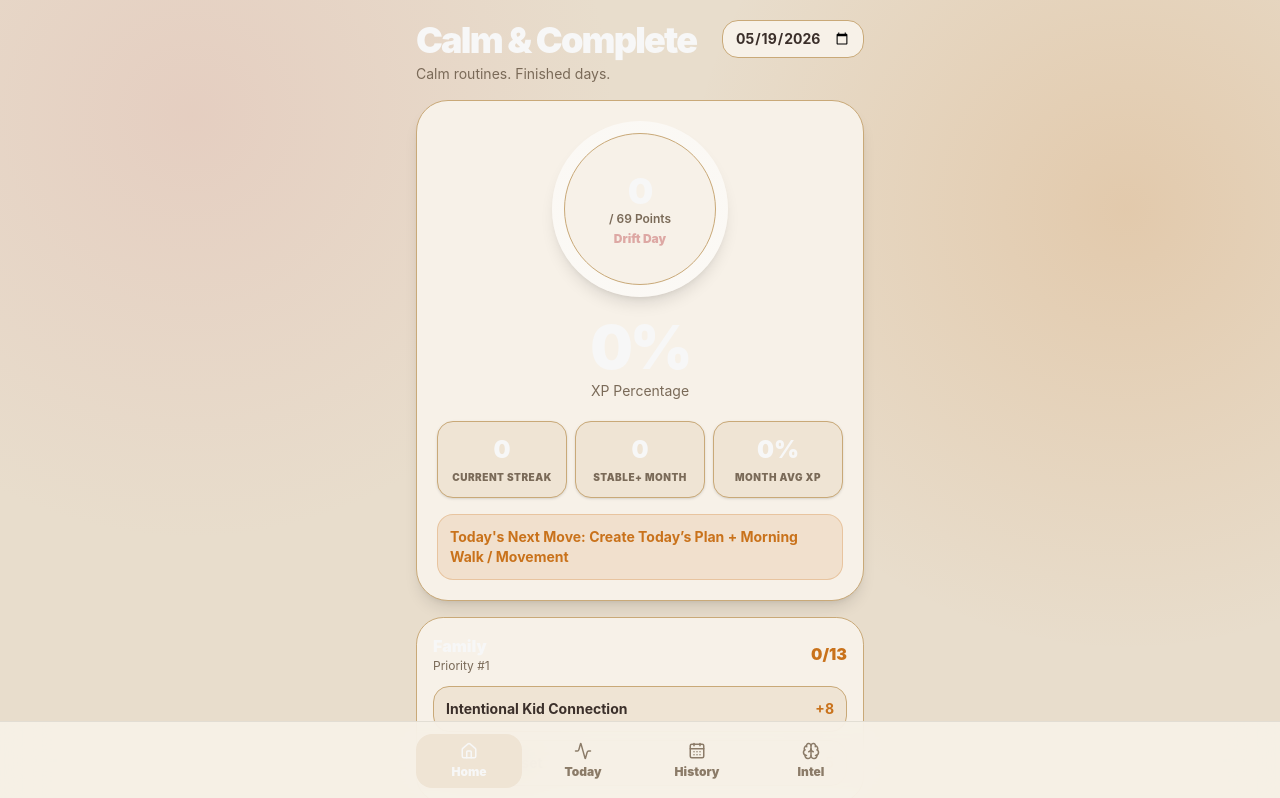
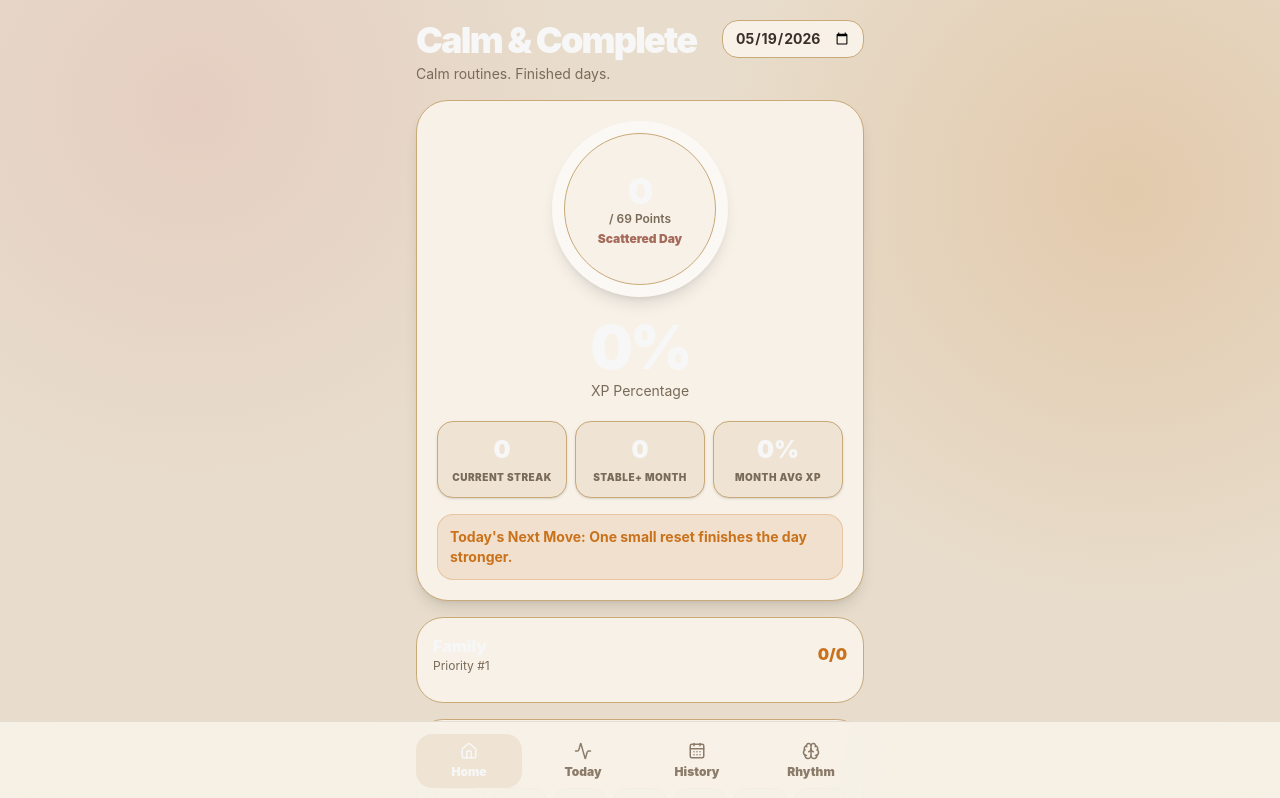
Before and after one commit to codyking0602/Calm-and-Complete, a React (Vite) app: page / in a window 1280 px wide. Shown: the top 798 px of the page. Built offline with nearby package versions, Linux system fonts and the light colour scheme.

Commit message:
Update App.jsx

```diff
--- a/src/App.jsx
+++ b/src/App.jsx
@@ -53,28 +53,26 @@ const COLORS = {
   },
 };
 
-const CORE_SECTIONS = ["Plan", "Body", "Home", "Projects", "Nutrition", "Family", "Reset"];
+const CORE_SECTIONS = ["Morning", "Midday", "Evening"];
 
 const SECTION_COLORS = {
-  Plan: "#C9721B",
-  Body: "#0D5B3E",
-  Home: "#DDA8A4",
-  Projects: "#D9B62E",
-  Nutrition: "#8AA68A",
-  Family: "#C9721B",
-  Reset: "#7A6A58",
+  Morning: "#C9721B",
+  Midday: "#DDA8A4",
+  Evening: "#0D5B3E",
 };
 
 const CORE_HABITS = [
-  { id: "planToday", label: "Create Today’s Plan", points: 10, group: "Plan" },
-  { id: "movement", label: "Morning Walk / Movement", points: 10, group: "Body" },
-  { id: "completeProject", label: "Complete One Started Project", points: 10, group: "Projects" },
-  { id: "morningReset", label: "Morning Reset Routine", points: 8, group: "Home" },
-  { id: "eatIntentional", label: "Eat Intentionally", points: 8, group: "Nutrition" },
-  { id: "kidConnection", label: "Intentional Kid Connection", points: 8, group: "Family" },
-  { id: "homeReset", label: "15-Minute Home Reset", points: 5, group: "Home" },
-  { id: "eveningReset", label: "Evening Reset / Prep Tomorrow", points: 5, group: "Reset" },
-  { id: "pauseReset", label: "Pause & Reset", points: 5, group: "Family" },
+  { id: "morningReset", label: "Morning Reset Routine", points: 8, group: "Morning" },
+  { id: "planToday", label: "Create Today’s Plan", points: 10, group: "Morning" },
+  { id: "movement", label: "Morning Walk / Movement", points: 10, group: "Morning" },
+
+  { id: "eatIntentional", label: "Eat Intentionally", points: 8, group: "Midday" },
+  { id: "homeReset", label: "15-Minute Home Reset", points: 5, group: "Midday" },
+  { id: "completeProject", label: "Complete One Started Project", points: 10, group: "Midday" },
+
+  { id: "kidConnection", label: "Intentional Kid Connection", points: 8, group: "Evening" },
+  { id: "pauseReset", label: "Pause & Reset", points: 5, group: "Evening" },
+  { id: "eveningReset", label: "Evening Reset / Prep Tomorrow", points: 5, group: "Evening" },
 ];
 
 const BONUS_HABITS = [
@@ -222,18 +220,18 @@ function completionFor(day) {
 
 function getTier(score) {
   if (score.totalPercent >= 109) {
-    return { label: "Overdrive Day", color: "#B8860B", key: "overdrive" };
+    return { label: "Overflow Day", color: "#B8860B", key: "overdrive" };
   }
 
   if (score.corePercent >= 85) {
-    return { label: "Elite Day", color: "#0D5B3E", key: "elite" };
+    return { label: "Complete Day", color: "#0D5B3E", key: "elite" };
   }
 
   if (score.corePercent >= 55) {
-    return { label: "Stable Day", color: "#C9721B", key: "stable" };
+    return { label: "Calm Day", color: "#C9721B", key: "stable" };
   }
 
-  return { label: "Drift Day", color: "#DDA8A4", key: "drift" };
+  return { label: "Scattered Day", color: "#A66A5B", key: "drift" };
 }
 
 function getNextMove(day, score) {
@@ -1068,7 +1066,7 @@ export default function LifeScoreboard() {
               className="rounded-[1.7rem] p-4"
               style={{ backgroundColor: COLORS.intel.card, border: `1px solid ${COLORS.intel.border}` }}
             >
-              <div className="font-black" style={{ color: COLORS.intel.title }}>Pattern Intelligence</div>
+              <div className="font-black" style={{ color: COLORS.intel.title }}>Daily Rhythm</div>
 
               <div
                 className="mt-3 overflow-hidden rounded-3xl"
@@ -1093,7 +1091,7 @@ export default function LifeScoreboard() {
           <NavButton active={tab === "home"} onClick={() => setTab("home")} icon={<Home size={18} />} label="Home" tabKey="home" />
           <NavButton active={tab === "today"} onClick={() => setTab("today")} icon={<Activity size={18} />} label="Today" tabKey="today" />
           <NavButton active={tab === "history"} onClick={() => setTab("history")} icon={<CalendarDays size={18} />} label="History" tabKey="history" />
-          <NavButton active={tab === "insights"} onClick={() => setTab("insights")} icon={<Brain size={18} />} label="Intel" tabKey="insights" />
+          <NavButton active={tab === "insights"} onClick={() => setTab("insights")} icon={<Brain size={18} />} label="Rhythm" tabKey="insights" />
         </div>
       </nav>
     </div>
```
